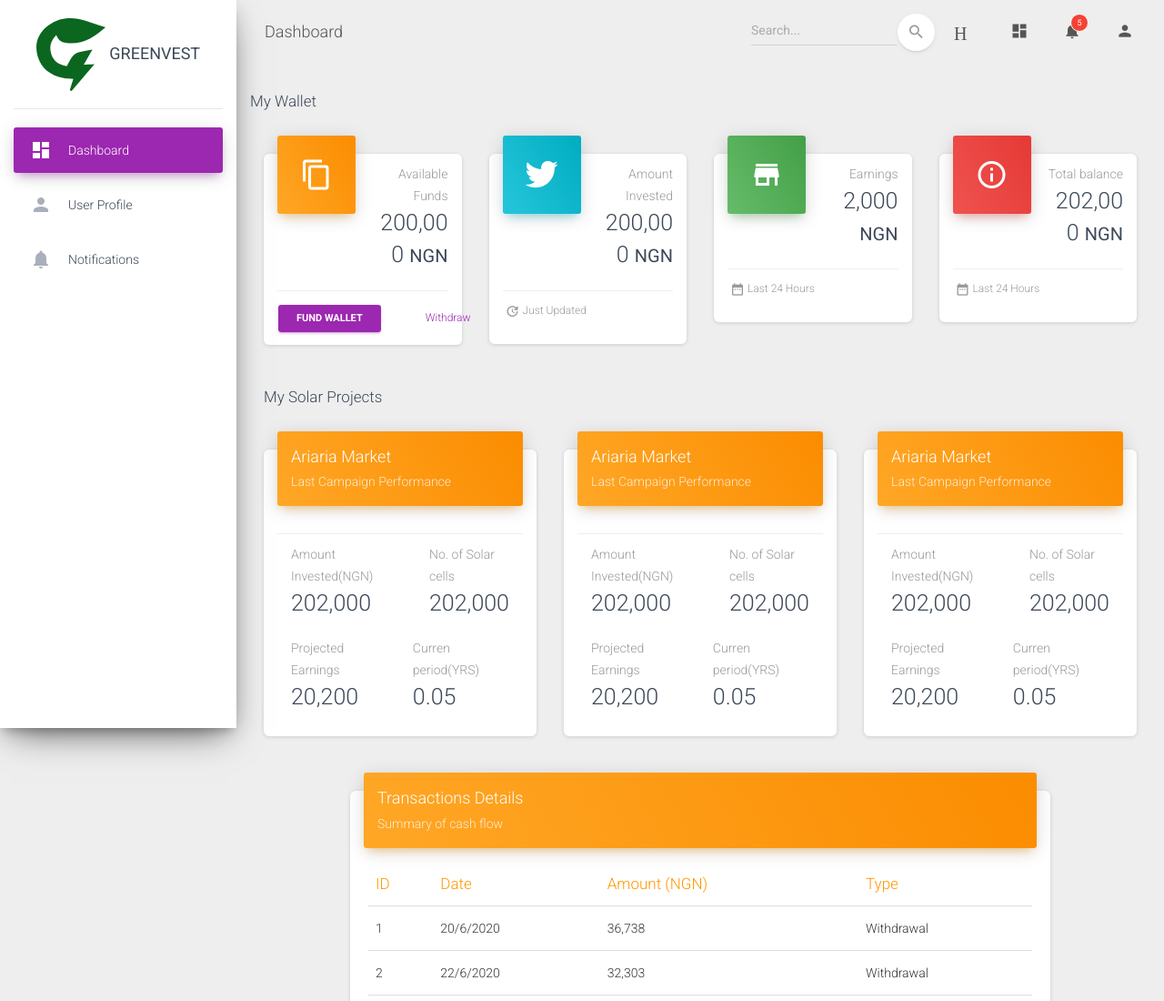
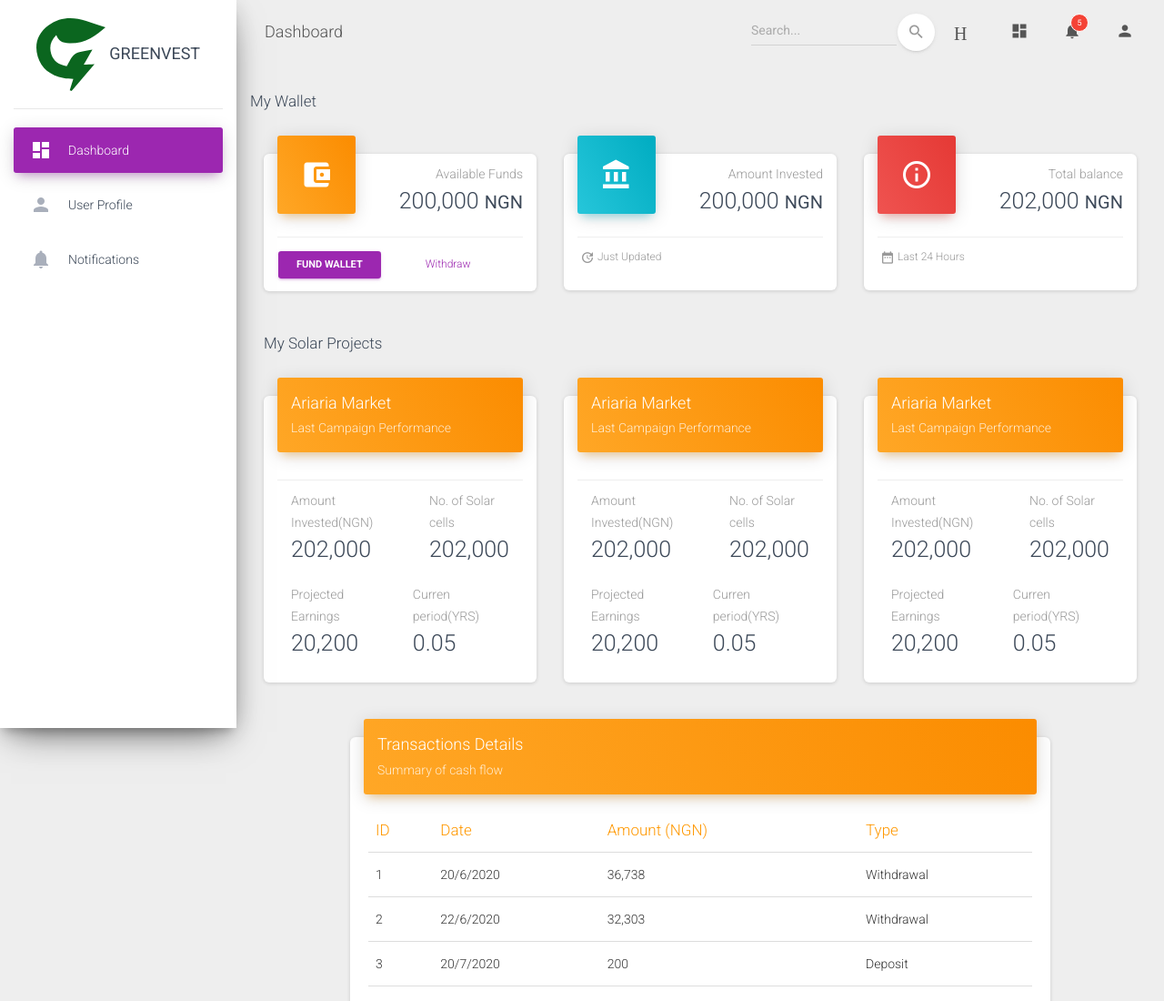
Before and after one commit to veekthooor360/greenvest, a plain HTML site: page examples/dashboard.html in a window 1280 px wide. Shown: the top 1100 px of the page at 91% size. Drawn offline with nearby package versions, Linux system fonts and the light colour scheme.

Commit message:
changed by dino

```diff
--- a/examples/dashboard.html
+++ b/examples/dashboard.html
@@ -27,7 +27,7 @@ The above copyright notice and this permission notice shall be included in all c
   <!-- CSS Files -->
   <link href="../assets/css/material-dashboard.css?v=2.1.2" rel="stylesheet" />
   <!-- CSS Just for demo purpose, don't include it in your project -->
-  <link href="../assets/demo/demo.css" rel="stylesheet" />
+  <!--<link href="../assets/demo/demo.css" rel="stylesheet" /> -->
 </head>
 
 <body class="">
@@ -149,11 +149,11 @@ The above copyright notice and this permission notice shall be included in all c
         <div class="container-fluid">
           <div class="row">
 
-            <div class="col-lg-3 col-md-6 col-sm-6">
+            <div class="col-lg-4 col-md-6 col-sm-6">
               <div class="card card-stats">
                 <div class="card-header card-header-warning card-header-icon">
                   <div class="card-icon">
-                    <i class="material-icons">content_copy</i>
+                    <i class="material-icons">account_balance_wallet</i>
                   </div>
                   <p class="card-category">Available Funds</p>
                   <h3 class="card-title">200,000
@@ -169,11 +169,11 @@ The above copyright notice and this permission notice shall be included in all c
                 </div>
               </div>
             </div>
-                <div class="col-lg-3 col-md-6 col-sm-6">
+                <div class="col-lg-4 col-md-6 col-sm-6">
               <div class="card card-stats pb-3">
                 <div class="card-header card-header-info card-header-icon">
                   <div class="card-icon">
-                    <i class="fa fa-twitter"></i>
+                    <i class="material-icons">account_balance</i>
                   </div>
                   <p class="card-category">Amount Invested</p>
                   <h3 class="card-title">200,000
@@ -188,24 +188,7 @@ The above copyright notice and this permission notice shall be included in all c
                 </div>
               </div>
             </div>
-            <div class="col-lg-3 col-md-6 col-sm-6 mb-2">
-              <div class="card card-stats pb-3">
-                <div class="card-header card-header-success card-header-icon">
-                  <div class="card-icon">
-                    <i class="material-icons">store</i>
-                  </div>
-                  <p class="card-category">Earnings</p>
-                  <h3 class="card-title">2,000
-                    <small>NGN</small></h3>
-                </div>
-                <div class="card-footer">
-                  <div class="stats">
-                    <i class="material-icons">date_range</i> Last 24 Hours
-                  </div>
-                </div>
-              </div>
-            </div>
-            <div class="col-lg-3 col-md-6 col-sm-6">
+            <div class="col-lg-4 col-md-6 col-sm-6">
               <div class="card card-stats pb-3">
                 <div class="card-header card-header-danger card-header-icon">
                   <div class="card-icon">
```
Also changed, not shown: index.html (+1 -1 lines), css/mdb.min.css (renamed from css/mdb.lite.min.css), project-signed-in.html (renamed from project-signed in.html).
